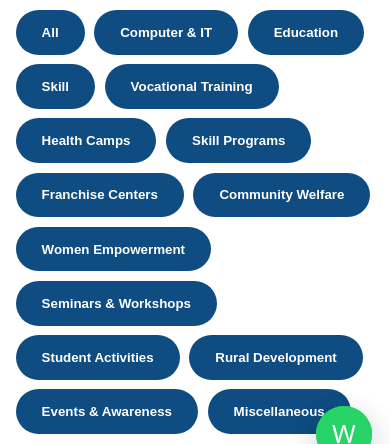
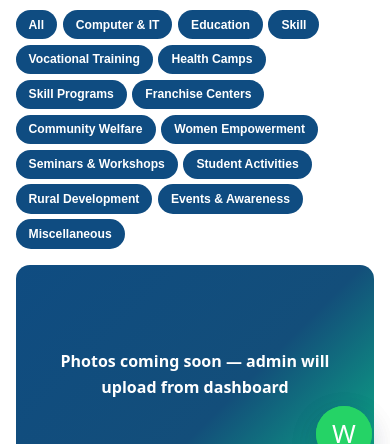
Before and after one commit to iamranjan-developer/msettrust, a website: page frontend/gallery.html in a window 390 px wide. Shown: the part 364-808 px from the top of the page. Drawn offline with Linux system fonts and the light colour scheme; no server answers.

Commit message:
gallery filter buttons small (same names, same color)

```diff
--- a/frontend/css/style.css
+++ b/frontend/css/style.css
@@ -890,3 +890,26 @@ details summary {
     min-width: 0;
   }
 }
+
+/* --- gallery filter buttons (small pill, same color — category name unchanged) --- */
+.filter-bar {
+  display: flex;
+  gap: 0.45rem;
+  margin: 1rem 0;
+  flex-wrap: wrap;
+}
+.filter-bar .btn {
+  padding: 0.42rem 0.95rem;
+  font-size: 0.82rem;
+  line-height: 1.35;
+  border-width: 1.5px;
+}
+@media (max-width: 600px) {
+  .filter-bar {
+    gap: 0.35rem;
+  }
+  .filter-bar .btn {
+    padding: 0.34rem 0.75rem;
+    font-size: 0.76rem;
+  }
+}
--- a/frontend/gallery.html
+++ b/frontend/gallery.html
@@ -18,8 +18,7 @@
         <h1>Gallery & Impact Stories</h1>
 
         <!-- Updated Filter Buttons -->
-        <div
-          style="display: flex; gap: 0.6rem; margin: 1rem 0; flex-wrap: wrap"
+        <div class="filter-bar"
         >
           <button class="btn btn-dark" data-filter="all">All</button>
           <button class="btn btn-dark" data-filter="computer-it">
```
